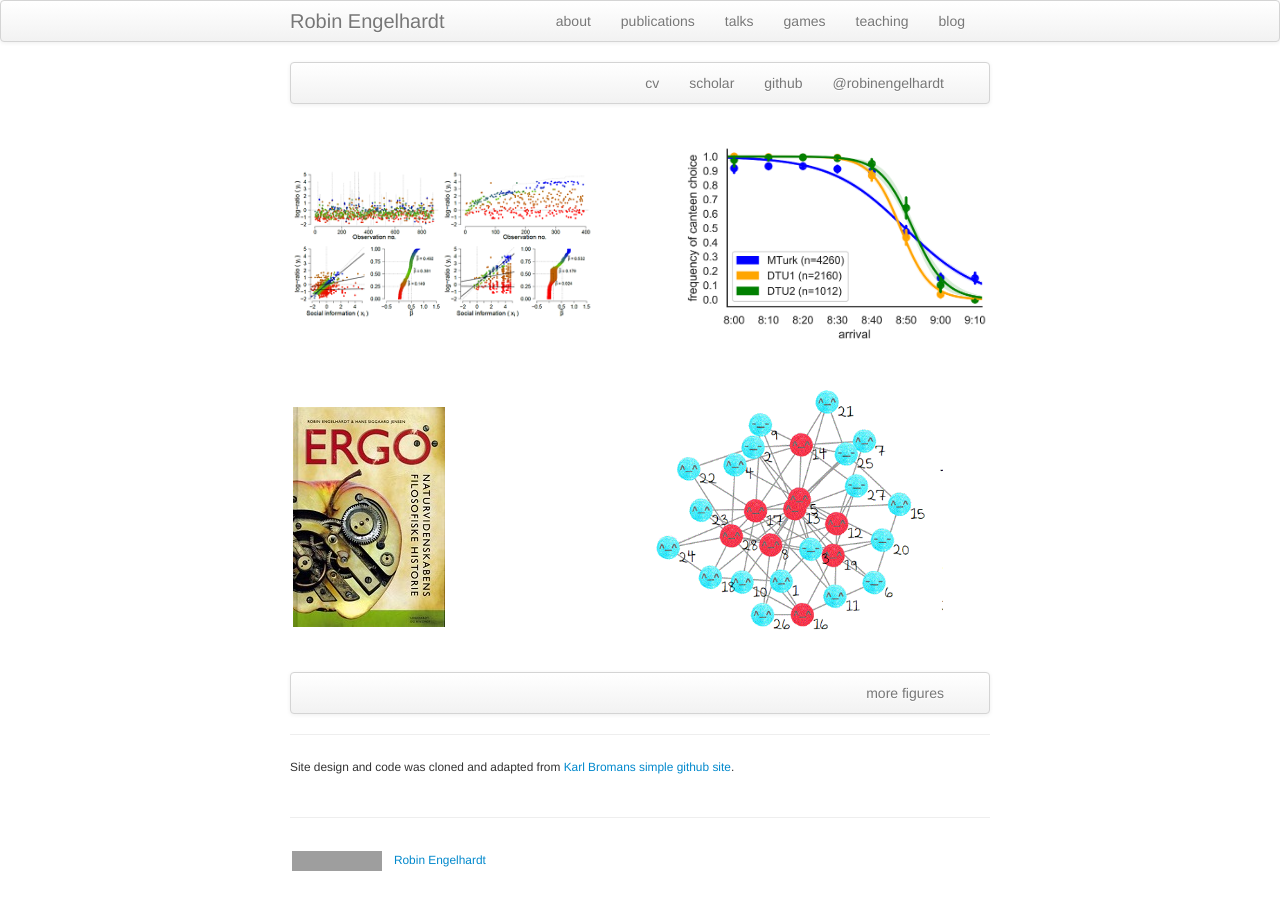
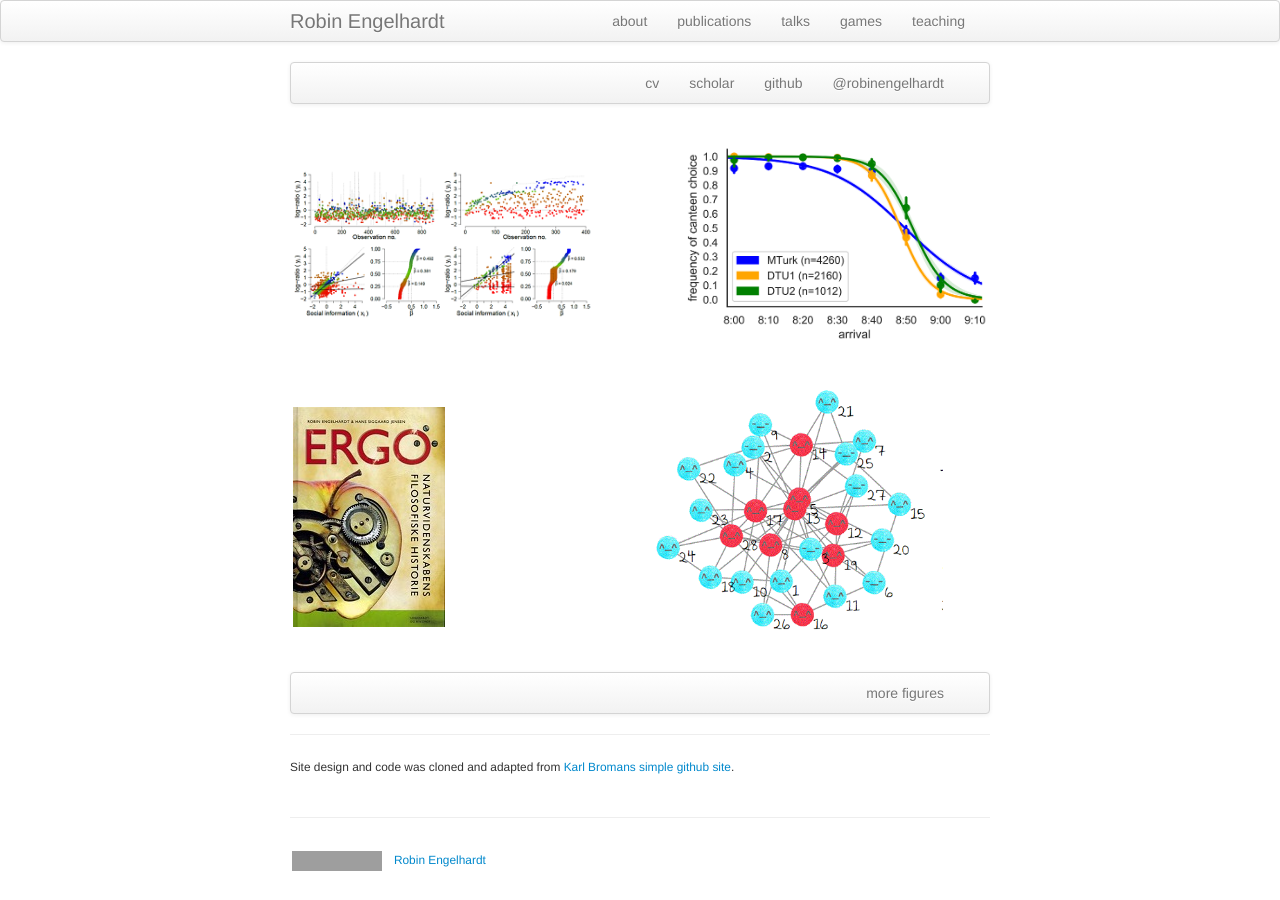
Before and after one commit to gavstrik/gavstrik.github.io, a Jekyll site: the page built from index.md, in a window 1280 px wide. Built offline with Jekyll 4.4.1, drawn with Linux system fonts in a browser that asks for light colours; grey boxes are pictures that could not be loaded.

```diff
--- a/_includes/themes/twitter/default.html
+++ b/_includes/themes/twitter/default.html
@@ -43,7 +43,7 @@
               <li><a href="{{ BASE_PATH }}/pages/talks.html">talks</a></li>
               <li><a href="{{ BASE_PATH }}/pages/games.html">games</a></li>
               <li><a href="{{ BASE_PATH }}/pages/teaching.html">teaching</a></li>
-              <li><a href="{{ BASE_PATH }}/pages/blog.html">blog</a></li>
+              <!-- <li><a href="{{ BASE_PATH }}/pages/blog.html">blog</a></li> -->
           </ul>
         </div>
       </div>
```
Also changed, not shown: pages/icons16/twitter-icon.png (added), pages/icons16/twitter-icon_16.png (added).
